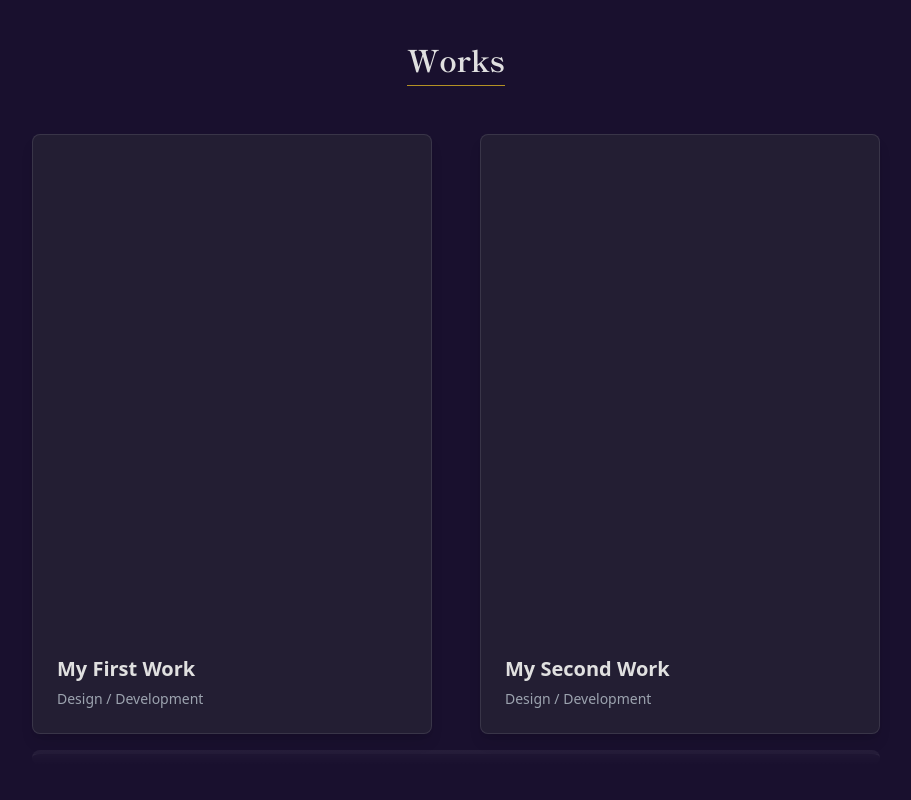
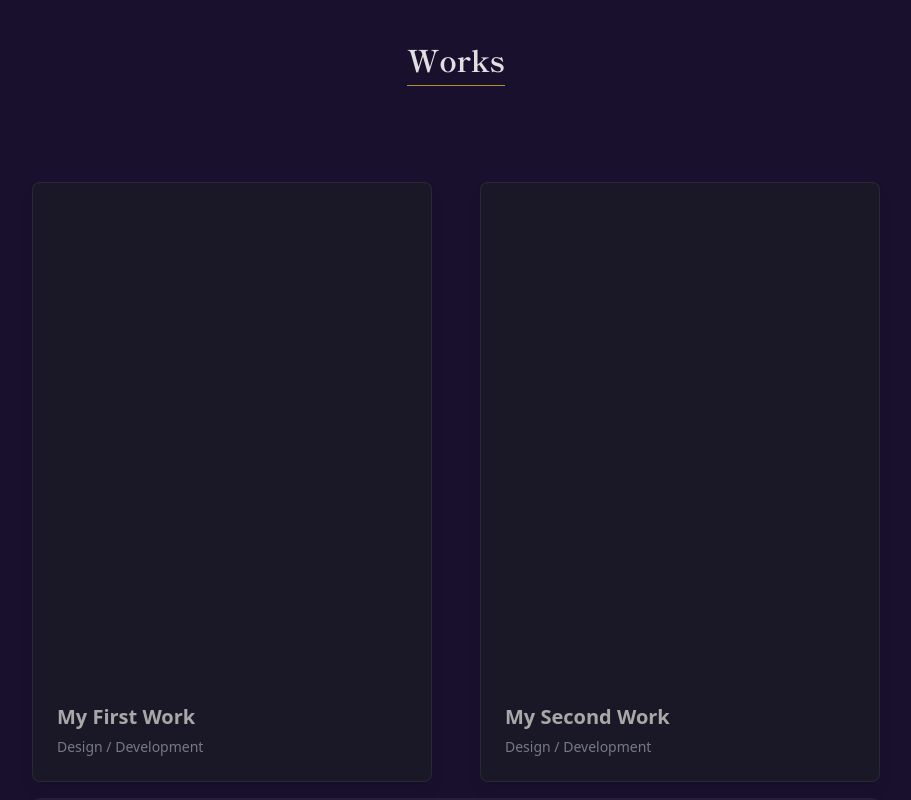
Before and after one commit to riteli/my-portfolio, a Next.js app: page / in a window 1280 px wide. Shown: the part 1800-2600 px from the top of the page, without its empty margins (184-1095 px from the left). Built offline with nearby package versions, Linux system fonts and the light colour scheme.

Commit message:
feat: Worksセクションのカードにスポットライト演出を追加

```diff
--- a/src/components/sections/Works.tsx
+++ b/src/components/sections/Works.tsx
@@ -19,20 +19,24 @@ const WORKS_DATA: Work[] = [
 export default function Works() {
   return (
     <section id="works" className="w-full max-w-4xl mx-auto py-20 px-6">
-      <div className="text-center mb-12">
+      <div className="text-center">
         <h2 className="font-serif font-bold text-3xl text-text-main inline-block pb-2 border-b border-accent">
           Works
         </h2>
       </div>
 
-      <div className="relative">
+      <div className="relative mt-24">
         <div className="grid grid-cols-2 gap-x-12 gap-y-12 items-end">
           {WORKS_DATA.map((work, index) => (
-            <WorkCard key={work.id} work={work} index={index} />
+            <WorkCard
+              key={work.id}
+              work={work}
+              index={index}
+            />
           ))}
         </div>
 
-        <div className="w-full h-4 mt-0 border-t-4 border-border-white-10 bg-linear-to-b from-white/5 to-transparent transform translate-y-4 rounded-full opacity-50" />
+        <div className="w-full h-4 border-t-4 border-border-white-10 bg-linear-to-b from-white/5 to-transparent transform translate-y-4 rounded-full opacity-50" />
       </div>
     </section>
   );
--- a/src/components/ui/WorkCard.tsx
+++ b/src/components/ui/WorkCard.tsx
@@ -13,10 +13,19 @@ export default function WorkCard({ work, index }: Props) {
   const isLeftColumn = index % 2 === 0;
 
   return (
-    <div className="group relative w-full aspect-2/3 bg-work-card-bg p-6 rounded-lg border border-border-white-10 hover:border-accent transition-colors duration-300 flex flex-col justify-end shadow-lg">
+    <div
+      className="group relative w-full aspect-2/3 bg-work-card-bg p-6 rounded-lg border border-border-white-10 hover:border-accent flex flex-col justify-end shadow-lg brightness-75 hover:brightness-100 z-0 hover:z-50"
+      style={{
+        transitionProperty: "filter, border-color, z-index",
+        transitionDuration: "0.3s, 0.3s, 0s",
+        transitionDelay: "0s, 0s, 0.3s",
+      }}
+    >
+      <div className="absolute -top-16 left-1/2 -translate-x-1/2 w-[120%] h-[calc(100%+1rem)] bg-linear-to-b from-accent/30 to-transparent pointer-events-none [clip-path:polygon(50%_0%,100%_100%,0%_100%)] opacity-0 group-hover:opacity-100 transition-opacity duration-300" />
+
       <div
         className={`
-          absolute top-1/4 w-48 opacity-0 group-hover:opacity-100 transition-opacity duration-300 pointer-events-none z-10
+          absolute top-1/4 w-48 opacity-0 group-hover:opacity-100 transition-opacity duration-300 pointer-events-none
           ${
             isLeftColumn
               ? "left-[105%] translate-x-0"
```
